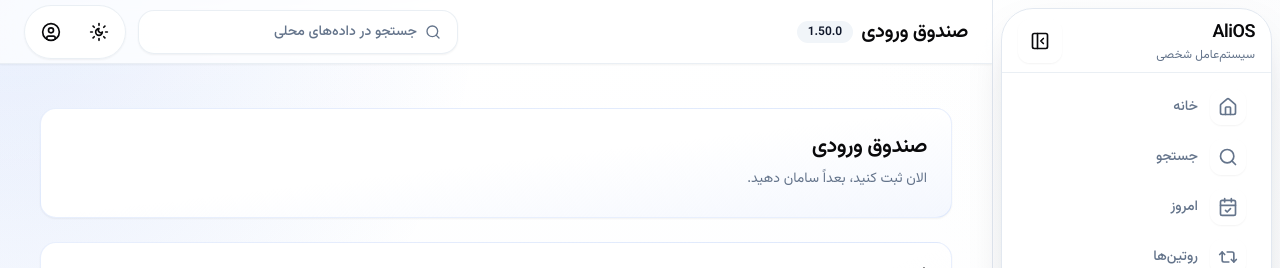
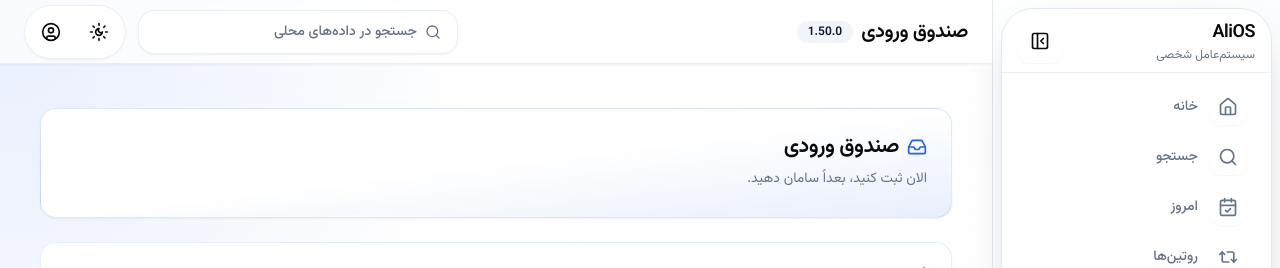
Before and after one commit to alikhani98/alios, a React (Vite) app: page /#/inbox in a window 1280 px wide. Shown: the top 268 px of the page. Built offline with nearby package versions, Linux system fonts and the light colour scheme.

Commit message:
feat(ui): align core page entry surfaces

```diff
--- a/src/features/inbox/pages/InboxPage.tsx
+++ b/src/features/inbox/pages/InboxPage.tsx
@@ -13,8 +13,8 @@ import {
   EmptyState,
   Input,
   PremiumCard,
+  Select,
   SectionHeader,
-  Select,
 } from "@/shared/ui";
 import { cn } from "@/shared/utils";
 import { InboxItemCard } from "../components/InboxItemCard";
@@ -194,9 +194,10 @@ export function InboxPage() {
 
   return (
     <section className="alios-page space-y-6">
-      <PremiumCard>
+      <PremiumCard className="border-primary/15 bg-primary/5">
         <CardContent className="p-5 sm:p-6">
           <SectionHeader
+            icon={<Inbox className="h-5 w-5" />}
             title={t("inbox.title")}
             description={t("inbox.description")}
           />
--- a/src/features/projects/pages/ProjectsPage.tsx
+++ b/src/features/projects/pages/ProjectsPage.tsx
@@ -194,13 +194,14 @@ export function ProjectsPage() {
 
   return (
     <section className="alios-page space-y-6">
-      <PremiumCard>
+      <PremiumCard className="border-primary/15 bg-primary/5">
         <CardContent className="flex flex-col gap-4 p-5 sm:flex-row sm:items-center sm:justify-between sm:p-6">
           <SectionHeader
+            icon={<FolderKanban className="h-5 w-5" />}
             title={t("projects.title")}
             description={t("projects.description")}
           />
-          <Button type="button" onClick={openCreateForm}>
+          <Button type="button" onClick={openCreateForm} className="w-full sm:w-auto">
             <Plus className="me-2 h-4 w-4" />
             {t("projects.new")}
           </Button>
--- a/src/features/today/pages/TodayPage.tsx
+++ b/src/features/today/pages/TodayPage.tsx
@@ -307,7 +307,7 @@ export function TodayPage() {
 
   return (
     <section className="alios-page space-y-6">
-      <PremiumCard>
+      <PremiumCard className="border-primary/15 bg-primary/5">
         <CardContent className="p-5 sm:p-6">
           <SectionHeader
             icon={<CalendarDays className="h-5 w-5" />}
```
Also changed, not shown: 6 other files (tests, documents, lock files or other folders).
